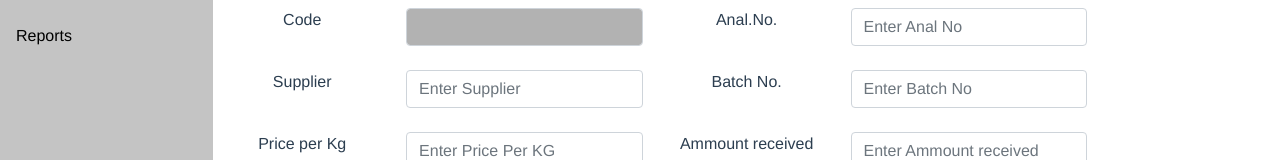
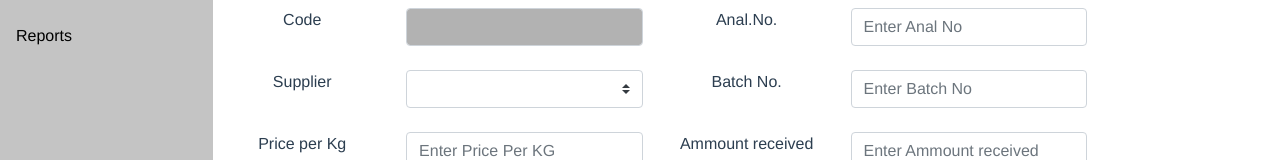
Before and after one commit to jparrax/vue-inventory, a Vue app: page /AddRawMaterial in a window 1280 px wide. Both pictures are taken after a click on the button "Login". Shown: the part 218-378 px from the top of the page. Built offline with nearby package versions, Linux system fonts and the light colour scheme.

Commit message:
Minor change

```diff
--- a/src/components/AddRawMaterial.vue
+++ b/src/components/AddRawMaterial.vue
@@ -32,7 +32,7 @@
         Supplier
       </b-col>
       <b-col cols = "3" class="form">
-        <b-form-input v-model="supplier" placeholder="Enter Supplier"></b-form-input>
+        <b-form-select v-model="selected" :options="options"></b-form-select>
       </b-col>
       <b-col cols = "2" class="form">
         Batch No.
@@ -108,7 +108,8 @@ export default {
     return {
       code: '',
       anal_no: '',
-      supplier: '',
+      selected: null,
+      options: [],
       batch_no: '',
       price_per_kg: '',
       ammount_received: '',
```
